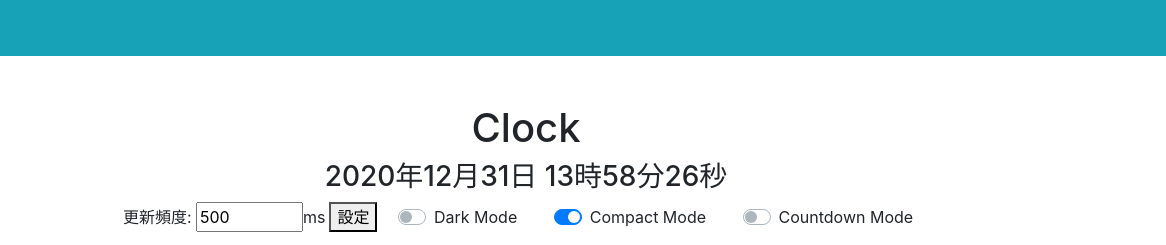
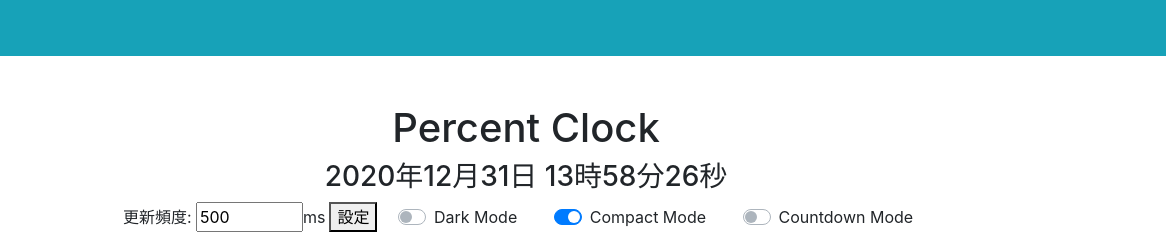
Before and after one commit to kabo2468/percent-clock, a plain HTML site: page index.html in a window 1280 px wide. Shown: the top 245 px of the page, 114-1280 px from the left. Drawn offline with nearby package versions, Linux system fonts and the light colour scheme; no server answers.

Commit message:
Update index.html

```diff
--- a/index.html
+++ b/index.html
@@ -17,7 +17,7 @@
 	</nav>
 
 	<div class="pt-5 px-lg-5 px-md-2 px-1 text-center">
-		<h1>Clock</h1>
+		<h1>Percent Clock</h1>
 		<h3 id="now-clock-text"></h3>
 		<p>
 			<span>更新頻度: <input type="number" id="update-freq" value="500" min="100" max="2000" step="100">ms<button id="ok-btn" class="ml-1">設定</button></span>
```
